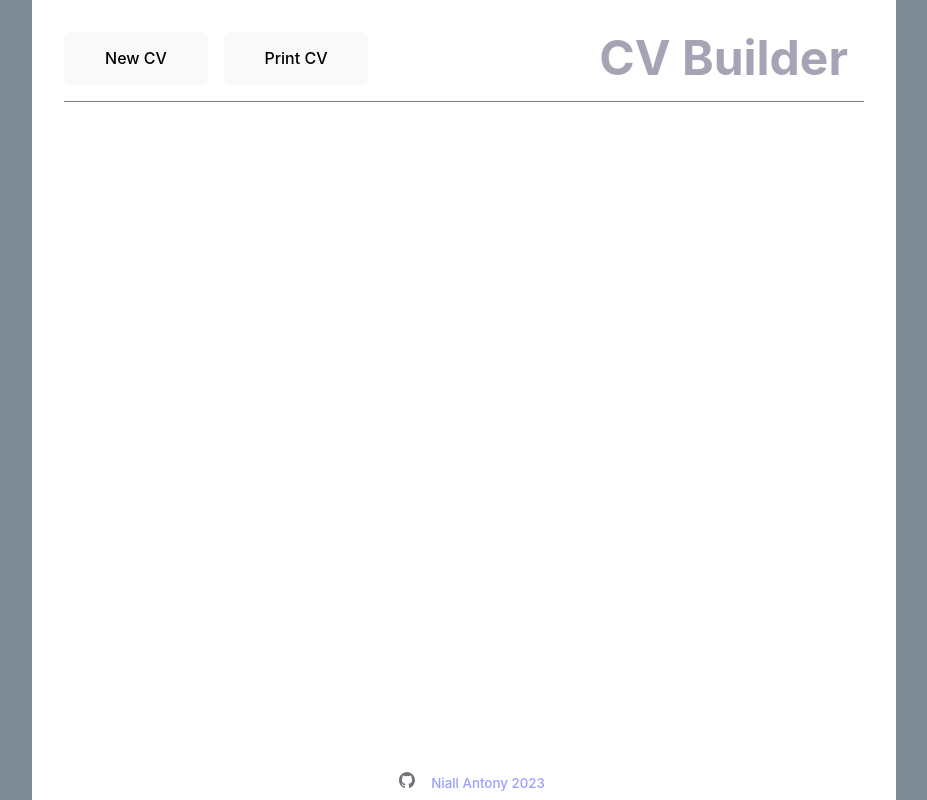
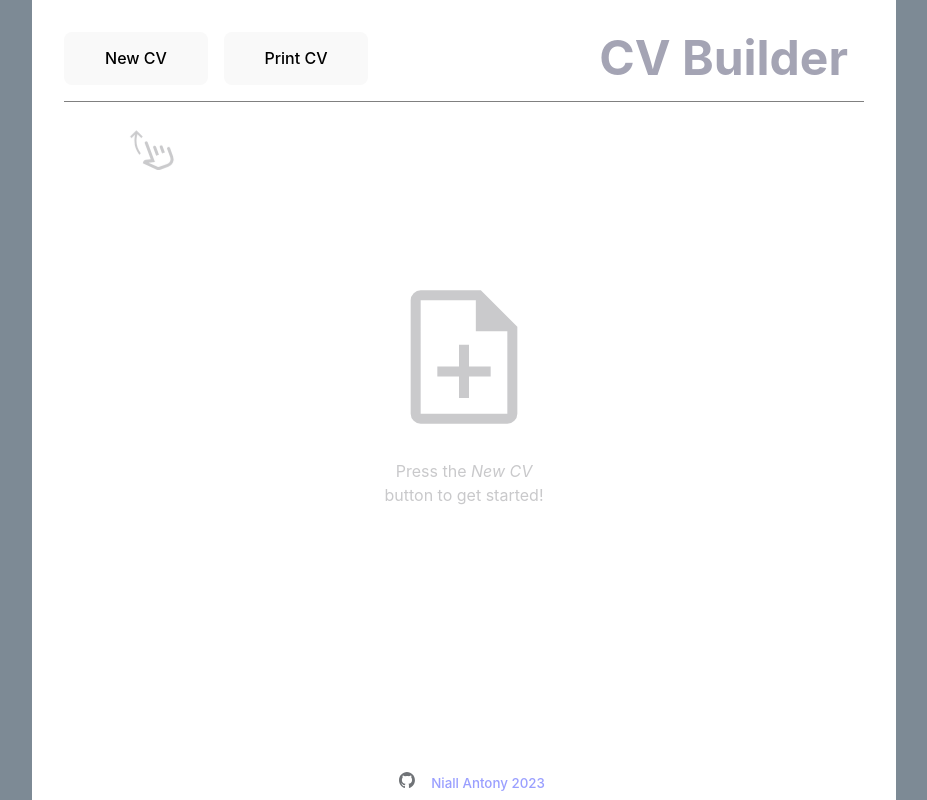
Before and after one commit to niallantony/cv-app, a React (Vite) app: page / in a window 1280 px wide. Shown: the whole page, without its empty margins (176-1103 px from the left). Built offline with nearby package versions, Linux system fonts and the light colour scheme.

Commit message:
Add instructions for an empty page

```diff
--- a/src/App.css
+++ b/src/App.css
@@ -5,6 +5,41 @@
   text-align: center;
   background-color: white;
   width: min(85dvw,800px)
+}
+
+.no-page {
+  position: absolute;
+  top: 0;
+  bottom: 0;
+  left: 0;
+  right: 0;
+  width: fit-content;
+  margin: auto;
+  height: fit-content;
+  color: #c9c9cb;
+}
+.no-page > img {
+  filter: invert(87%) sepia(4%) saturate(84%) hue-rotate(201deg) brightness(98%) contrast(81%);
+  width: 10rem;
+}
+
+.hint-hand {
+  position: absolute;
+  filter: invert(87%) sepia(4%) saturate(84%) hue-rotate(201deg) brightness(98%) contrast(81%);
+  top: 8rem;
+  left: 6rem;
+  animation: 1s gesture infinite alternate;
+  animation-timing-function: linear;
+}
+
+@keyframes gesture {
+  from {
+    transform: rotate(10deg);
+  }
+  to {
+    transform: rotate(-10deg);
+  }
+
 }
 
 @media print {
--- a/src/App.jsx
+++ b/src/App.jsx
@@ -3,6 +3,8 @@ import { Button } from './components/Button'
 import { Menu } from './components/Menu'
 import { Document } from './components/Document'
 import { Info, InfoWarning } from './components/Info'
+import SwipeSvg from "./assets/swipe.svg"
+import PageSvg from "./assets/page.svg"
 import { Dialog } from './components/Dialog'
 import { Footer } from './components/Footer'
 import './App.css'
@@ -35,6 +37,14 @@ function App() {
     setCreate(null);
   }
 
+  function emptyPage() {
+    return (<>    <div className="no-page no-print"><img src={PageSvg} alt="An empty page" />
+                  <p>Press the <em>New CV</em><br/>button to get started!</p>
+                  </div>
+                  <img className="hint-hand" src={SwipeSvg} alt="Click Here!"/>
+                </>)
+  }
+
   function printPage() {
     window.print();
   }
@@ -48,7 +58,7 @@ function App() {
     <Dialog dialogType="new-cv-dialog" isOpen={newOpen}>
       {create}
     </Dialog>
-      {cv}
+      {cv ? cv : create ? null : emptyPage()}
     <Footer />
     </>
   )
--- a/src/styles/Footer.css
+++ b/src/styles/Footer.css
@@ -4,7 +4,7 @@
     display:flex;
     justify-content: center;
     width: inherit;
-    padding: 6px;
+    padding: 6px 2em;
     left:0;
     right:0;
     margin:auto;
```
Also changed, not shown: src/assets/page.svg (added), src/assets/swipe.svg (added).
